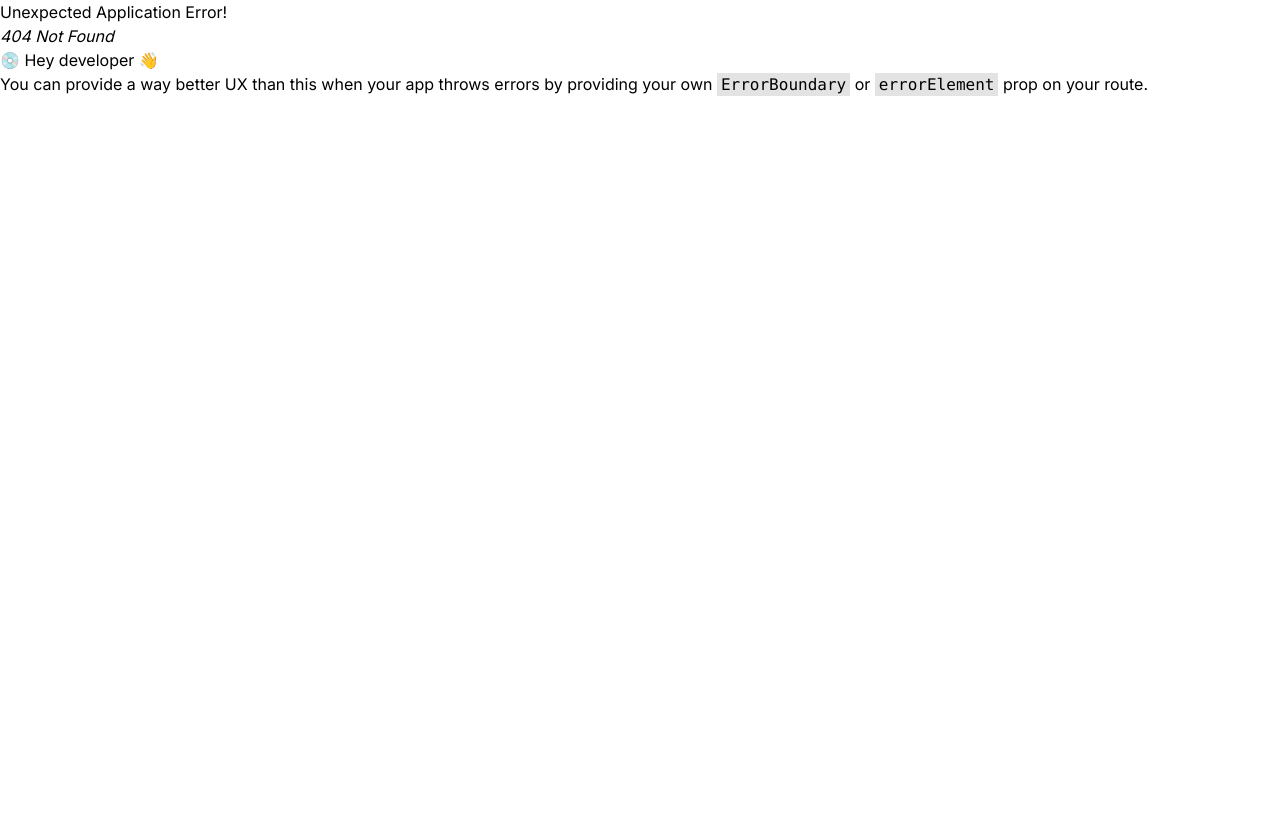
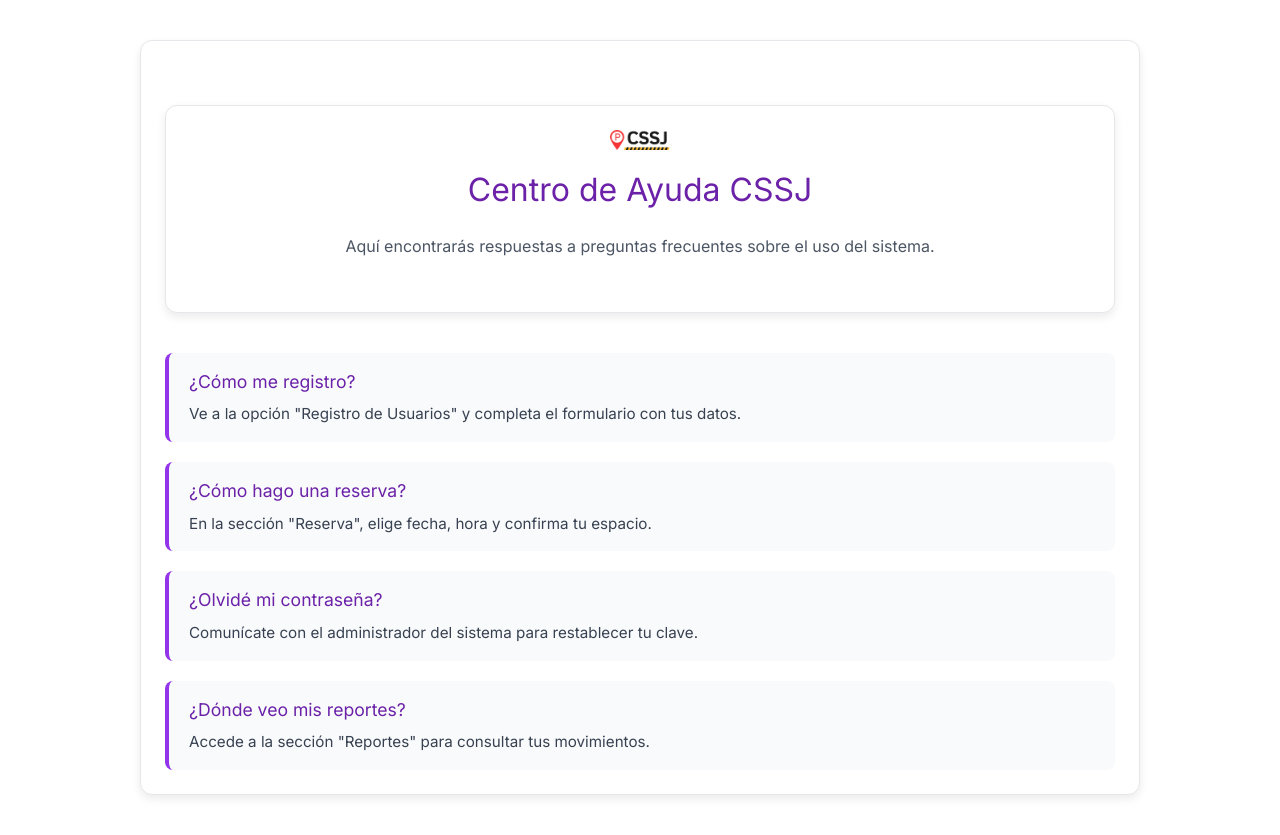
Before and after one commit to bibiana656/parqueadero_react, a React (Vite) app: page /ayuda in a window 1280 px wide. Before the commit this address had no page. Before the commit the page ends 800 px from the top, so only its background shows below. Built offline with nearby package versions, Linux system fonts and the light colour scheme.

Commit message:
agregue componente ayudas y politicas para revision

```diff
--- a/src/components/LateralNav.jsx
+++ b/src/components/LateralNav.jsx
@@ -60,6 +60,7 @@ function LateralNav() {
             <li>
               <a href="#">
                 <span>Politicas</span>
+
               </a>
             </li>
           </ul>
--- /dev/null
+++ b/src/pages/Ayuda.css
@@ -0,0 +1,67 @@
+.ayuda-container {
+  max-width: 1000px;
+  margin: 40px auto;
+  padding: 24px;
+  background-color: #ffffff;
+  border-radius: 12px;
+  box-shadow: 0 4px 10px rgba(0, 0, 0, 0.08);
+  border: 1px solid #e5e7eb;
+}
+
+.ayuda-titulo {
+  font-size: 2rem;
+  color: #6b21a8;
+  margin-bottom: 20px;
+  text-align: center;
+}
+
+.ayuda-descripcion {
+  font-size: 1rem;
+  color: #4b5563;
+  text-align: center;
+  margin-bottom: 30px;
+}
+
+.ayuda-lista {
+  display: grid;
+  gap: 20px;
+}
+
+.ayuda-item {
+  background-color: #f9fafb;
+  border-left: 4px solid #9333ea;
+  padding: 16px 20px;
+  border-radius: 8px;
+  transition: background-color 0.3s ease;
+}
+
+.ayuda-item:hover {
+  background-color: #f3f4f6;
+}
+
+.ayuda-item h3 {
+  font-size: 1.1rem;
+  color: #6b21a8;
+  margin-bottom: 8px;
+}
+
+.ayuda-item p {
+  color: #374151;
+  font-size: 0.95rem;
+}
+.logo-ayuda {
+  display: flex;
+  justify-content: center;
+  margin-bottom: 16px;
+}
+
+.logo-img {
+  height: 20px; /* más pequeño */
+  width: auto;
+  opacity: 0.9;
+  transition: transform 0.2s ease;
+}
+
+.logo-img:hover {
+  transform: scale(1.05);
+}
--- /dev/null
+++ b/src/pages/Ayuda.jsx
@@ -0,0 +1,58 @@
+import './Ayuda.css';
+
+export default function Ayuda() {
+  return (
+
+
+    <div className="ayuda-container">
+         <div className="ayuda-container">
+
+      <div className="logo-ayuda">
+        <img
+          src="/logo_parqueadero.png"
+          alt="Logo Parqueadero"
+          className="logo-img"
+        />
+      </div>
+
+      <h1 className="ayuda-titulo">Centro de Ayuda CSSJ</h1>
+      <p className="ayuda-descripcion">
+        Aquí encontrarás respuestas a preguntas frecuentes sobre el uso del sistema.
+      </p>
+
+    </div>
+
+
+      <div className="ayuda-lista">
+        <div className="ayuda-item">
+          <h3>¿Cómo me registro?</h3>
+          <p>
+            Ve a la opción "Registro de Usuarios" y completa el formulario con tus datos.
+          </p>
+        </div>
+        <div className="ayuda-item">
+          <h3>¿Cómo hago una reserva?</h3>
+          <p>
+            En la sección "Reserva", elige fecha, hora y confirma tu espacio.
+          </p>
+        </div>
+        <div className="ayuda-item">
+          <h3>¿Olvidé mi contraseña?</h3>
+          <p>
+            Comunícate con el administrador del sistema para restablecer tu clave.
+          </p>
+        </div>
+        <div className="ayuda-item">
+          <h3>¿Dónde veo mis reportes?</h3>
+          <p>
+            Accede a la sección "Reportes" para consultar tus movimientos.
+          </p>
+
+
+        </div>
+
+      </div>
+
+    </div>
+  );
+}
--- /dev/null
+++ b/src/pages/Politicas.css
@@ -0,0 +1,44 @@
+
+.politicas-container {
+  max-width: 1000px;
+  margin: 40px auto;
+  padding: 24px;
+  background-color: #ffffff;
+  border-radius: 12px;
+  box-shadow: 0 4px 10px rgba(0, 0, 0, 0.08);
+  border: 1px solid #e5e7eb;
+}
+
+.logo-politicas {
+  display: flex;
+  justify-content: center;
+  margin-bottom: 16px;
+}
+
+.politicas-logo-img {
+  height: 40px;
+  width: auto;
+  opacity: 0.9;
+}
+
+.politicas-titulo {
+  font-size: 2rem;
+  color: #6b21a8;
+  margin-bottom: 20px;
+  text-align: center;
+}
+
+.politicas-descripcion {
+  font-size: 1rem;
+  color: #4b5563;
+  text-align: center;
+  margin-bottom: 30px;
+}
+
+.politicas-lista {
+  list-style: none;
+  padding-left: 0;
+  color: #374151;
+  font-size: 0.95rem;
+  line-height: 1.6;
+}
--- /dev/null
+++ b/src/pages/Politicas.jsx
@@ -0,0 +1,38 @@
+import './Politicas.css';
+
+export default function Politicas() {
+  return (
+    <div className="politicas-container">
+      <div className="logo-politicas">
+        <img
+          src="/logo_parqueadero.png"
+          alt="Logo Parqueadero"
+          className="politicas-logo-img"
+        />
+      </div>
+
+      <h1 className="politicas-titulo">Políticas del Parqueadero CSSJ</h1>
+      <p className="politicas-descripcion">
+        Al utilizar este sistema, aceptas las siguientes normas:
+      </p>
+
+      <ul className="politicas-lista">
+        <li>
+          <strong>1.</strong> El usuario debe registrarse con datos reales.
+        </li>
+        <li>
+          <strong>2.</strong> Las reservas deben hacerse con al menos 1 hora de anticipación.
+        </li>
+        <li>
+          <strong>3.</strong> No se permite compartir cuentas entre usuarios.
+        </li>
+        <li>
+          <strong>4.</strong> El sistema puede suspender cuentas por mal uso.
+        </li>
+        <li>
+          <strong>5.</strong> La información personal se protege bajo la Ley de Habeas Data.
+        </li>
+      </ul>
+    </div>
+  );
+}
```
Also changed, not shown: src/routes/RouterApp.jsx (+11 -0 lines).
